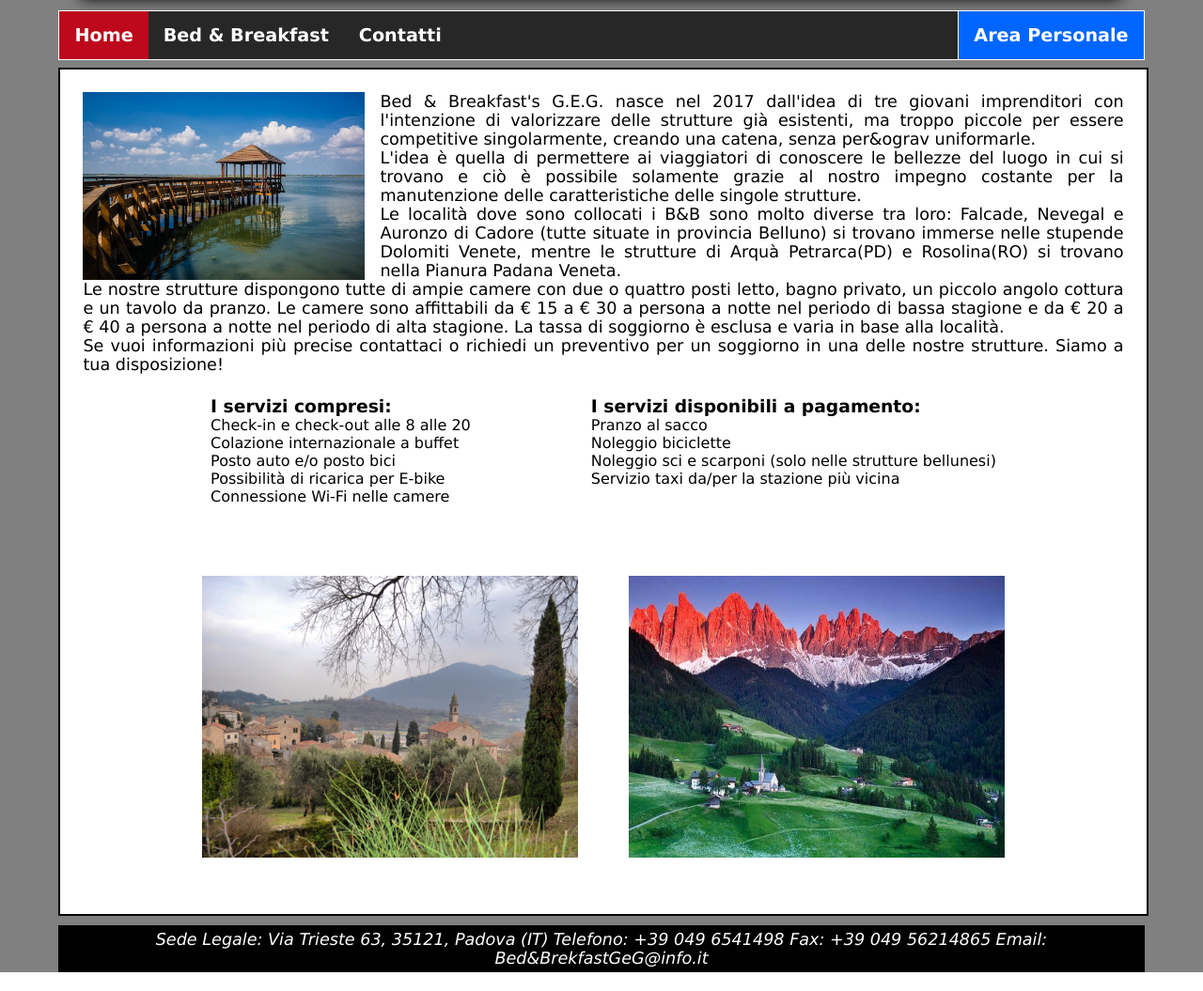
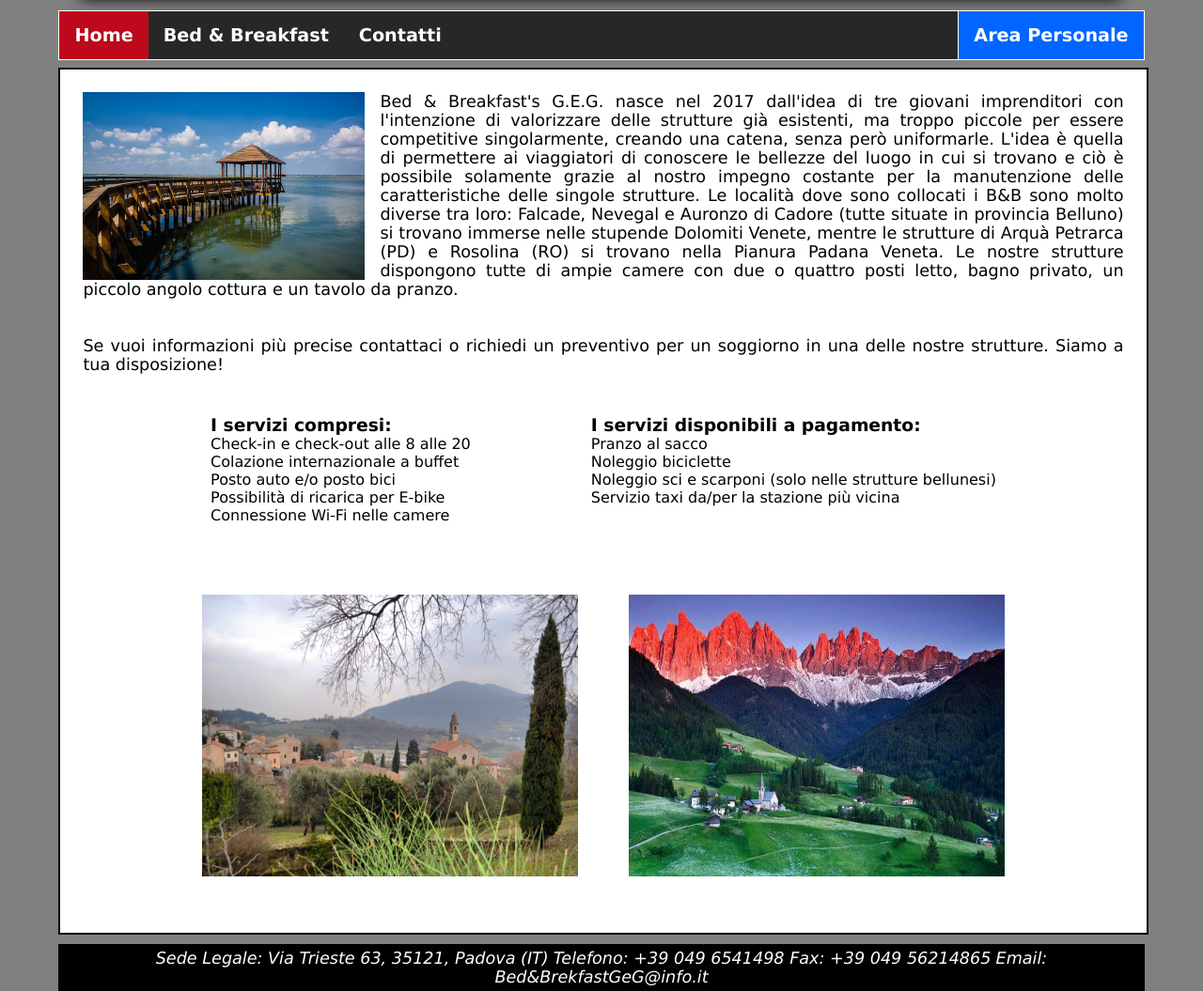
Before and after one commit to TheJack95/TecWeb, a PHP site: page /home.php in a window 1280 px wide. Shown: the part 160-1215 px from the top of the page at 94% size. Run offline with PHP 8.4, Linux system fonts and the light colour scheme.

Commit message:
Add files via upload

```diff
--- a/home.php
+++ b/home.php
@@ -32,27 +32,9 @@
         <div class="tutto">
             <p class="testo">
                 <img id="homerosolina" src="img/homerosolina.jpg" alt="Rosolina" />
-                <span xml:lang="en">Bed & Breakfast's</span>  <abbr title="Giulia Erik Giacomo">G.E.G.</abbr> nasce nel 2017 dall'idea di tre
-                giovani imprenditori con l'intenzione di valorizzare delle strutture gi&agrave; esistenti, ma troppo piccole
-                per essere competitive singolarmente, creando una catena, senza per&ograv uniformarle.
-                <br/>
-                L'idea &egrave; quella di permettere ai viaggiatori di conoscere le bellezze del luogo
-                in cui si trovano e ci&ograve; &egrave; possibile solamente grazie al nostro impegno costante
-                per la manutenzione delle caratteristiche delle singole strutture.
-                <br/>
-                Le localit&agrave; dove sono collocati i <abbr title="Bed and Breakfast" xml:lang="en">B&B</abbr>
-                sono molto diverse tra loro: Falcade, Nevegal e Auronzo di Cadore (tutte situate in provincia Belluno)
-                si trovano immerse nelle stupende Dolomiti Venete, mentre le strutture di Arqu&agrave; Petrarca(PD) e Rosolina(RO)
-                si trovano nella Pianura Padana Veneta.
-                <br/>
-                Le nostre strutture dispongono tutte di ampie camere con due o quattro posti
-                letto, bagno privato, un piccolo angolo cottura e un tavolo da pranzo.
-                Le camere sono affittabili da &euro; 15 a &euro; 30 a persona a notte nel periodo di
-                bassa stagione e da &euro; 20 a &euro; 40 a persona a notte nel periodo di alta stagione.
-                La tassa di soggiorno &egrave; esclusa e varia in base alla localit&agrave;.
-                <br/>
-                Se vuoi informazioni pi&ugrave; precise contattaci o richiedi un preventivo
-                per un soggiorno in una delle nostre strutture. Siamo a tua disposizione!
+                <span xml:lang="en">Bed & Breakfast's</span> <abbr title="Giulia Erik Giacomo">G.E.G.</abbr> nasce nel 2017 dall'idea di tre
+                giovani imprenditori con l'intenzione di valorizzare delle strutture gi&agrave; esistenti, ma troppo piccole per essere 		competitive singolarmente, creando una catena, senza per&ograve; uniformarle. L'idea &egrave; quella di permettere ai 			viaggiatori di conoscere le bellezze del luogo  in cui si trovano e ci&ograve; &egrave; possibile solamente grazie al nostro 			impegno costante per la manutenzione delle caratteristiche delle singole strutture. Le localit&agrave; dove sono collocati i 			<abbr title="Bed and Breakfast" xml:lang="en">B&B</abbr> sono molto diverse tra loro: Falcade, Nevegal e Auronzo di Cadore 			(tutte situate in provincia Belluno) si trovano immerse nelle stupende Dolomiti Venete, mentre le strutture di Arqu&agrave; 			Petrarca (PD) e Rosolina (RO) si trovano nella Pianura Padana Veneta. Le nostre strutture dispongono tutte di ampie camere con 			due o quattro posti letto, bagno privato, un piccolo angolo cottura e un tavolo da pranzo.<br/><br/><br/>
+                Se vuoi informazioni pi&ugrave; precise contattaci o richiedi un preventivo per un soggiorno in una delle nostre strutture. 			Siamo a tua disposizione!<br/><br/>
             </p>
 
             <div id="servizi">
```
